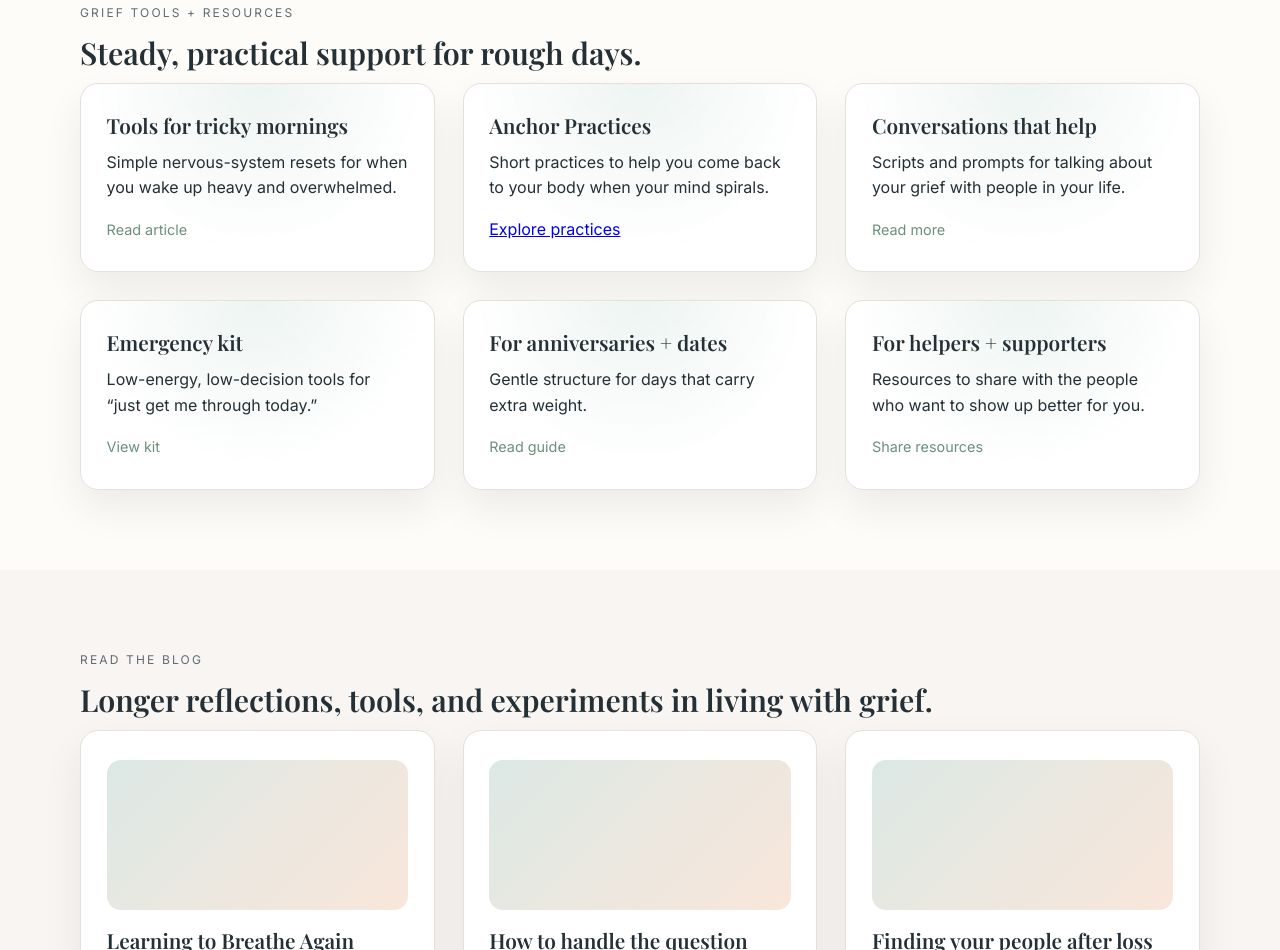
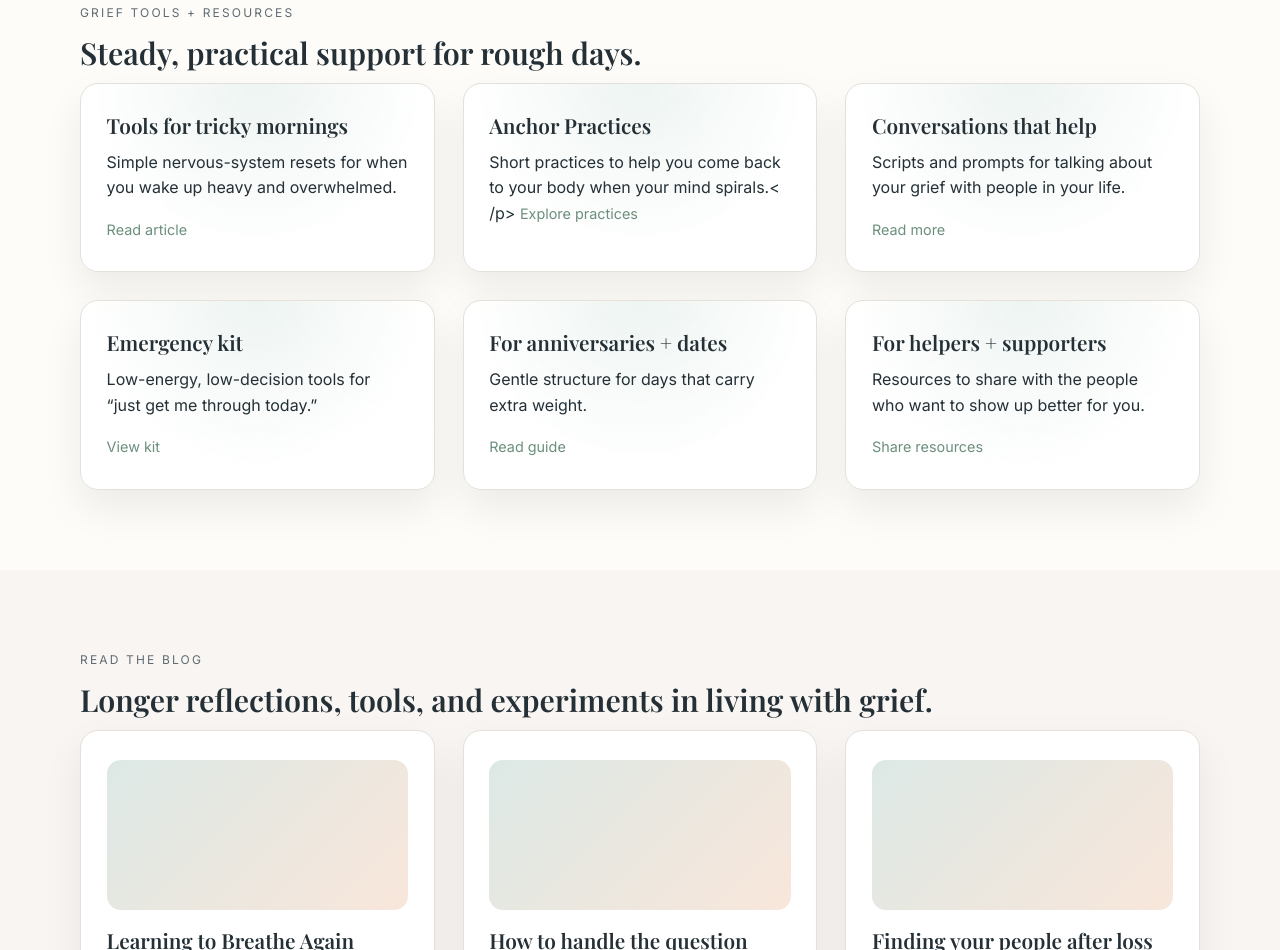
Before and after one commit to rachryan/griefhacks-site, a plain HTML site: page index.html in a window 1280 px wide. Shown: the part 1788-2738 px from the top of the page. Drawn offline with nearby package versions, Linux system fonts and the light colour scheme.

Commit message:
Fix HTML syntax in anchor practices section

```diff
--- a/index.html
+++ b/index.html
@@ -128,8 +128,9 @@
         </article>
         <article class="tool-card">
           <h3>Anchor Practices</h3>
-          <p>Short practices to help you come back to your body when your mind spirals.</p>
-          <a href="blog/tools-anchor-practices.html class="text-link">Explore practices</a>
+          <p>Short practices to help you come back to your body when your mind spirals.<
+            /p>
+      <a href="blog/tools-anchor-practices.html" class="text-link">Explore practices</a>
         </article>
         <article class="tool-card">
           <h3>Conversations that help</h3>
```
